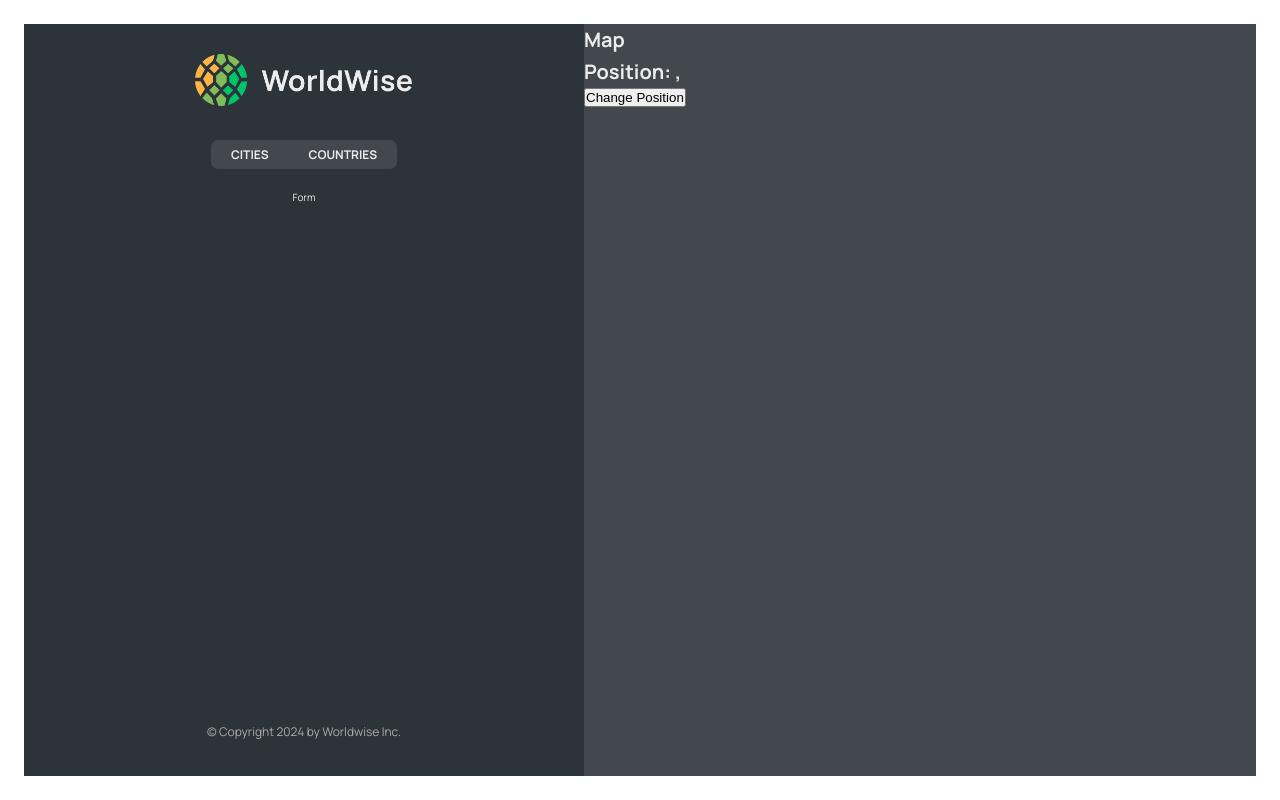
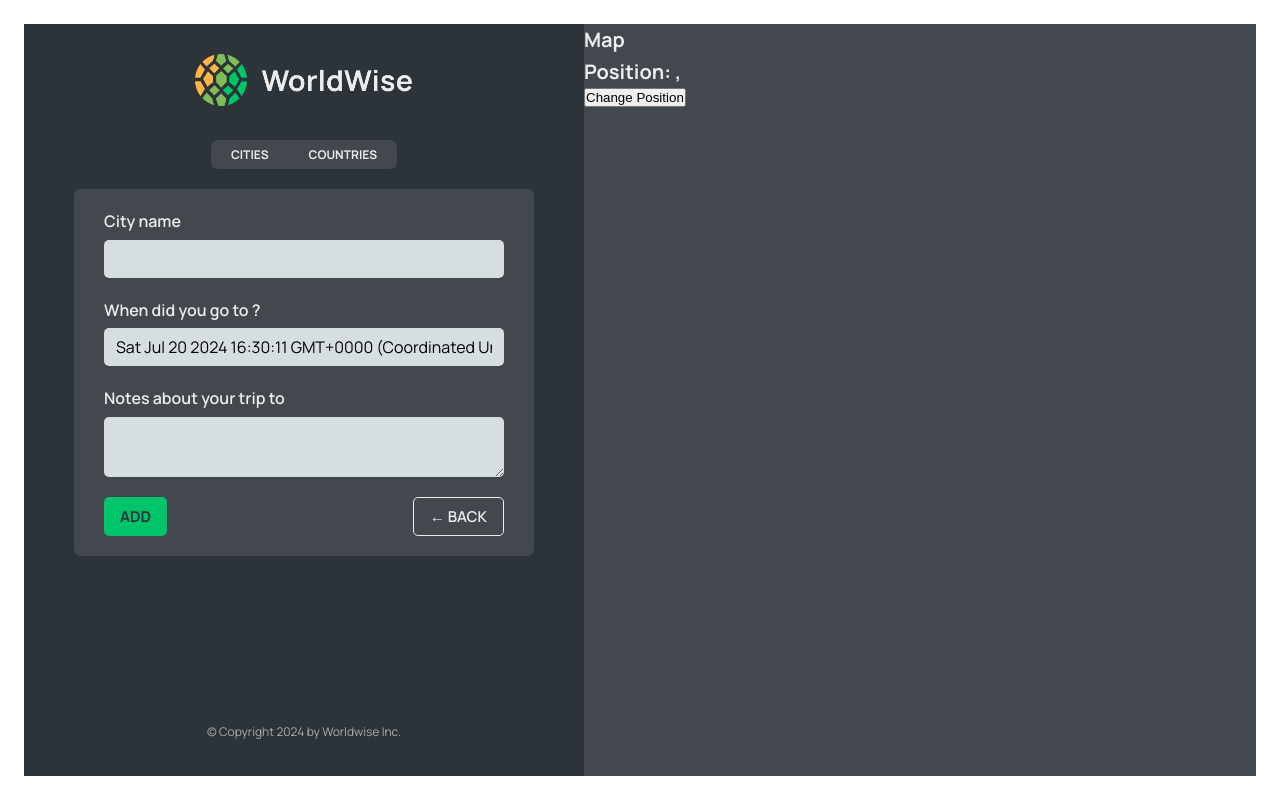
Before and after one commit to YuVath/worldwise, a React (Vite) app: page /app/form in a window 1280 px wide. Built offline with nearby package versions, Linux system fonts and the light colour scheme; data requests are answered from the project's data file.

Commit message:
Add Navigate

```diff
--- a/src/App.jsx
+++ b/src/App.jsx
@@ -1,5 +1,5 @@
 import { useEffect, useState } from "react";
-import { BrowserRouter, Route, Routes } from "react-router-dom";
+import { BrowserRouter, Navigate, Route, Routes } from "react-router-dom";
 
 import Homepage from "./pages/Homepage";
 import Product from "./pages/Product";
@@ -10,6 +10,7 @@
 import CityList from "./components/CityList";
 import CountryList from "./components/CountryList";
 import City from "./components/City";
+import Form from "./components/Form";
 
 const BASE_URL = "http://localhost:8000";
 
@@ -22,10 +23,8 @@
       try {
         setIsLoading(true);
         const res = await fetch(`${BASE_URL}/cities`);
-        const data1 = await res.json();
-
-        const data = data1.map((city) => ({ ...city, id: Number(city.id) }));
-        setCities(data);
+        const data = await res.json();
+        setCities(data.map((city) => ({ ...city, id: Number(city.id) })));
         console.log(data);
       } catch (err) {
         console.error(err);
@@ -49,10 +48,7 @@
         <Route path="login" element={<Login />} />
 
         <Route path="app" element={<AppLayout />}>
-          <Route
-            index
-            element={<CityList cities={cities} isLoading={isLoading} />}
-          />
+          <Route index element={<Navigate to="cities" replace />} />
           <Route
             path="cities"
             element={<CityList cities={cities} isLoading={isLoading} />}
@@ -62,7 +58,7 @@
             path="countries"
             element={<CountryList cities={cities} isLoading={isLoading} />}
           />
-          <Route path="form" element={<p>Form</p>} />
+          <Route path="form" element={<Form />} />
         </Route>
 
         <Route path="*" element={<PageNotFound />} />
--- /dev/null
+++ b/src/components/Button.jsx
@@ -0,0 +1,18 @@
+import styles from "./Button.module.css";
+import PropTypes from "prop-types";
+
+function Button({ children, onClick, type }) {
+  return (
+    <button onClick={onClick} className={`${styles.btn} ${styles[type]}`}>
+      {children}
+    </button>
+  );
+}
+
+Button.propTypes = {
+  children: PropTypes.node,
+  onClick: PropTypes.func,
+  type: PropTypes.string,
+};
+
+export default Button;
--- a/src/components/CountryList.jsx
+++ b/src/components/CountryList.jsx
@@ -22,8 +22,8 @@
 
   return (
     <ul className={styles.countryList}>
-      {countries.map((country, index) => (
-        <CountryItem country={country} key={index} />
+      {countries.map((country) => (
+        <CountryItem country={country} key={country.country} />
       ))}
     </ul>
   );
--- a/src/components/Form.jsx
+++ b/src/components/Form.jsx
@@ -3,6 +3,8 @@
 import { useState } from "react";
 
 import styles from "./Form.module.css";
+import Button from "./Button";
+import { useNavigate } from "react-router-dom";
 
 export function convertToEmoji(countryCode) {
   const codePoints = countryCode
@@ -13,6 +15,8 @@
 }
 
 function Form() {
+  const navigate = useNavigate();
+
   const [cityName, setCityName] = useState("");
   const [country, setCountry] = useState("");
   const [date, setDate] = useState(new Date());
@@ -49,8 +53,17 @@
       </div>
 
       <div className={styles.buttons}>
-        <button>Add</button>
-        <button>&larr; Back</button>
+        <Button type="primary">Add</Button>
+        <Button
+          type="back"
+          onClick={(e) => {
+            e.preventDefault();
+
+            navigate(-1);
+          }}
+        >
+          &larr; Back
+        </Button>
       </div>
     </form>
   );
--- a/src/components/Map.jsx
+++ b/src/components/Map.jsx
@@ -1,13 +1,20 @@
-import { useSearchParams } from "react-router-dom";
+import { useNavigate, useSearchParams } from "react-router-dom";
 import styles from "./Map.module.css";
 
 function Map() {
+  const navigate = useNavigate();
+
   const [searchParams, setSearchParams] = useSearchParams();
   const lat = searchParams.get("lat");
   const lng = searchParams.get("lng");
 
   return (
-    <div className={styles.mapContainer}>
+    <div
+      className={styles.mapContainer}
+      onClick={() => {
+        navigate("form");
+      }}
+    >
       <h1>Map</h1>
       <h1>
         Position: {lat}, {lng}
```
